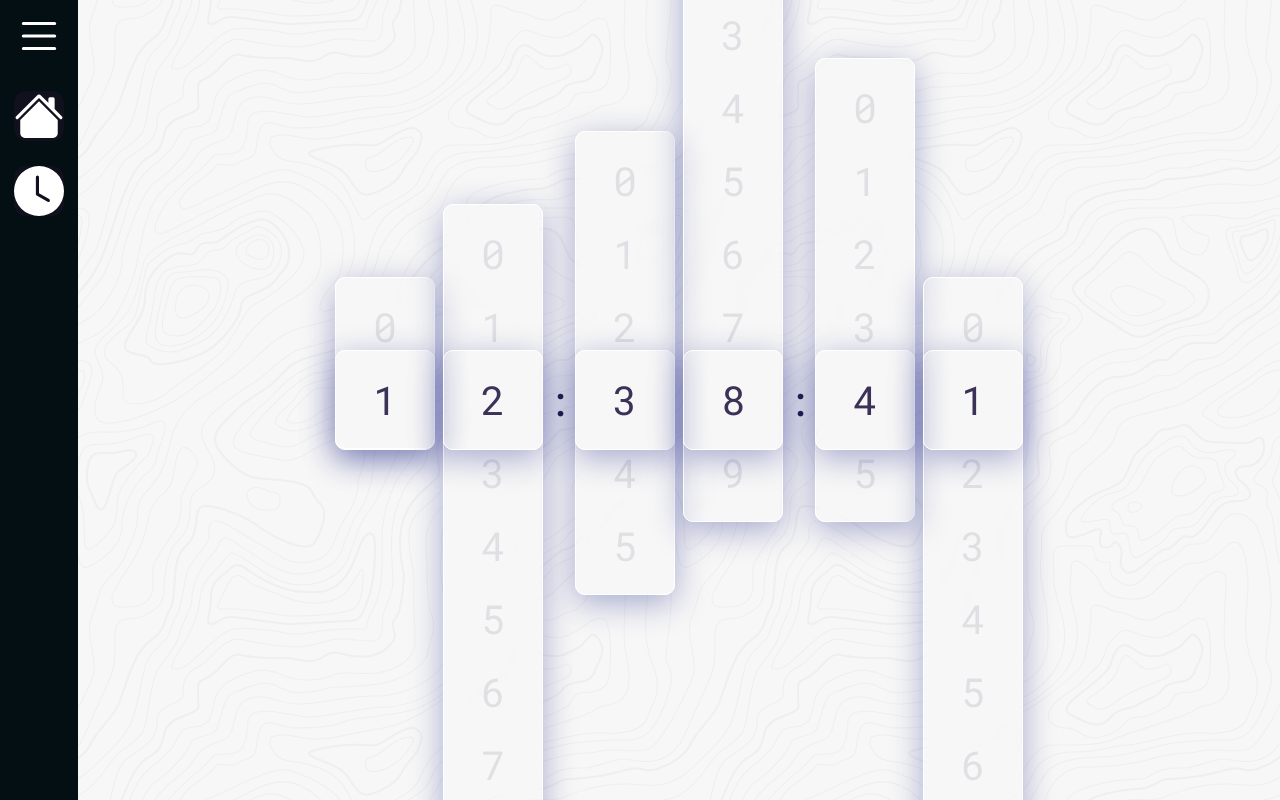
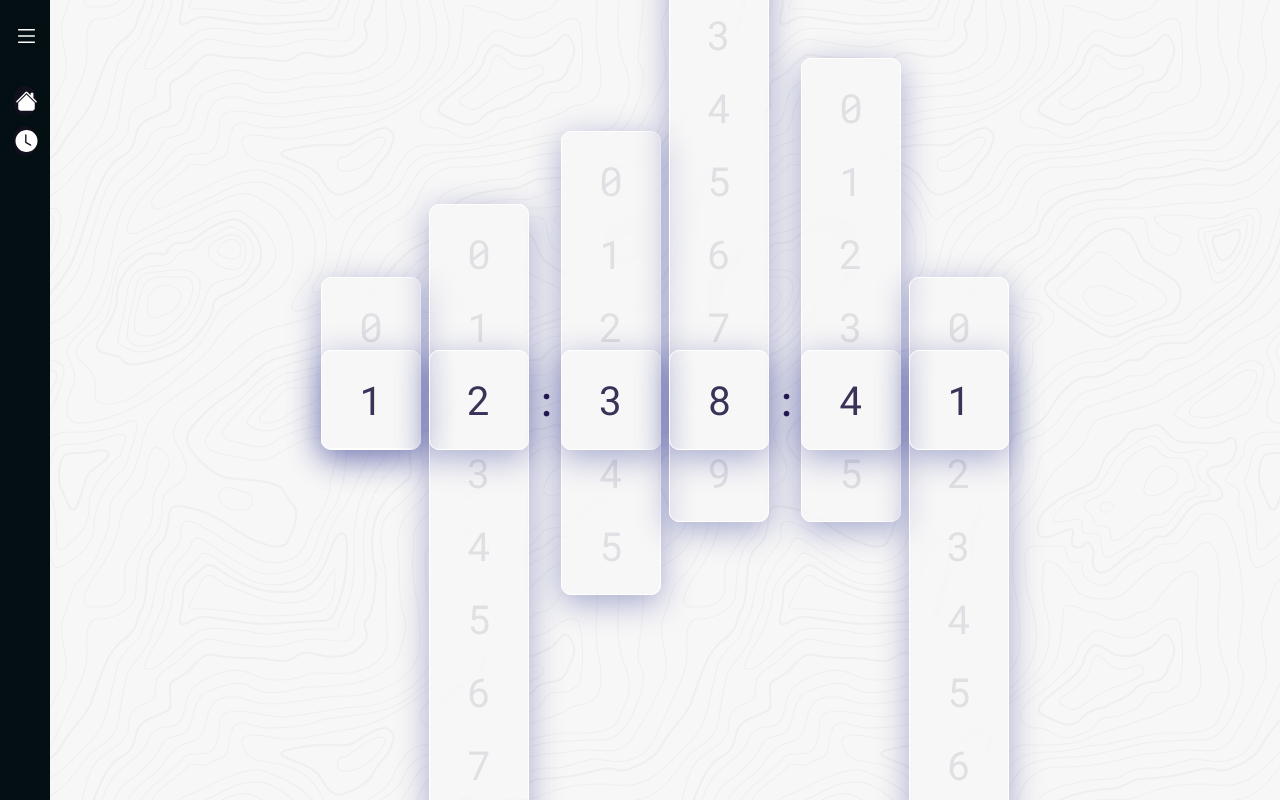
Before and after one commit to cweigandt/widgets-app, a React (Create React App) app: page /clock in a window 1280 px wide. Built offline with nearby package versions, Linux system fonts and the light colour scheme.

Commit message:
Basic static server

```diff
--- a/src/components/home/WavesSVG.js
+++ b/src/components/home/WavesSVG.js
@@ -5,9 +5,9 @@ import styled from 'styled-components'
 
 const StyledWaves = styled(Waves)`
   position: absolute;
-  width: calc(100% + 60px);
+  width: calc(100% + 120px);
 
-  left: -30px;
+  left: -60px;
   bottom: 0;
 `
 
--- a/src/hoc/withLoadingOpacity.js
+++ b/src/hoc/withLoadingOpacity.js
@@ -1,4 +1,13 @@
 import { useEffect, useState } from 'react'
+import styled from 'styled-components'
+
+const OpacityDiv = styled.div`
+  display: flex;
+  width: 100%;
+  height: 100%;
+  opacity: ${(props) => (props.loaded ? 1 : 0)};
+  transition: opacity 0.5s ease;
+`
 
 const withLoadingOpacity = (WrappedComponent) => {
   return ({ loadTimeout, ...rest }) => {
@@ -7,13 +16,13 @@ const withLoadingOpacity = (WrappedComponent) => {
     useEffect(() => {
       setTimeout(() => {
         setLoaded(true)
-      }, 500 || loadTimeout)
+      }, loadTimeout || 600)
     }, [loadTimeout])
 
     return (
-      <div style={{ opacity: loaded ? 1 : 0, transition: 'opacity 0.5s ease' }}>
+      <OpacityDiv loaded={loaded}>
         <WrappedComponent {...rest} />
-      </div>
+      </OpacityDiv>
     )
   }
 }
--- a/src/styles/SideBar.css
+++ b/src/styles/SideBar.css
@@ -6,7 +6,7 @@
   left: 0;
   top: 0;
   height: 100%;
-  width: 78px;
+  width: 50px;
   background: #030f12;
   padding: 6px 14px;
   z-index: 99;
@@ -47,7 +47,7 @@
 .sidebar svg {
   color: #fff;
   height: 60px;
-  min-width: 50px;
+  min-width: 25px;
   font-size: 28px;
   text-align: center;
   line-height: 60px;
@@ -63,7 +63,7 @@
 
 .sidebar li {
   position: relative;
-  margin: 25px 0;
+  margin: 10px 0;
   list-style: none;
 }
 
@@ -107,10 +107,6 @@
   background: #11101d;
 }
 
-.sidebar li a:hover {
-  background: #fff;
-}
-
 .sidebar li a .links_name {
   color: #fff;
   padding-left: 10px;
@@ -130,18 +126,18 @@
 .sidebar li a:hover .links_name,
 .sidebar li a:hover i {
   transition: all 0.5s ease;
-  color: #11101d;
+  color: lightblue;
 }
 
 .sidebar li svg {
-  height: 50px;
-  line-height: 50px;
+  height: 22px;
+  line-height: 22px;
   font-size: 18px;
   border-radius: 12px;
 }
 
 .sidebar li:hover svg {
-  fill: black;
+  fill: lightblue;
 }
 
 @media (max-width: 600px) {
```
Also changed, not shown: src/App.css.
